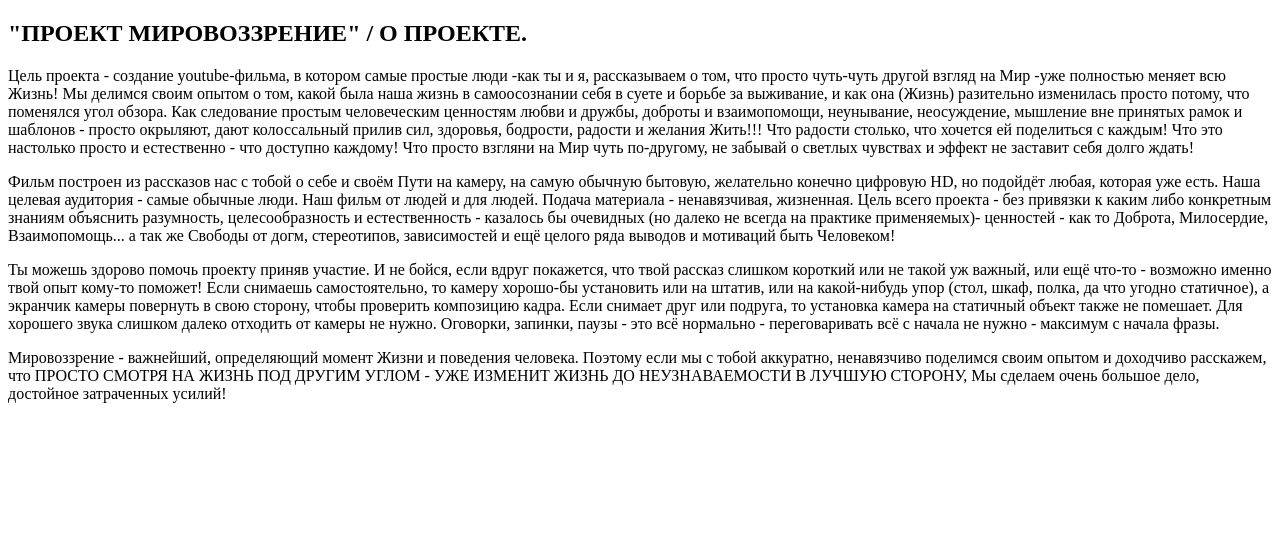
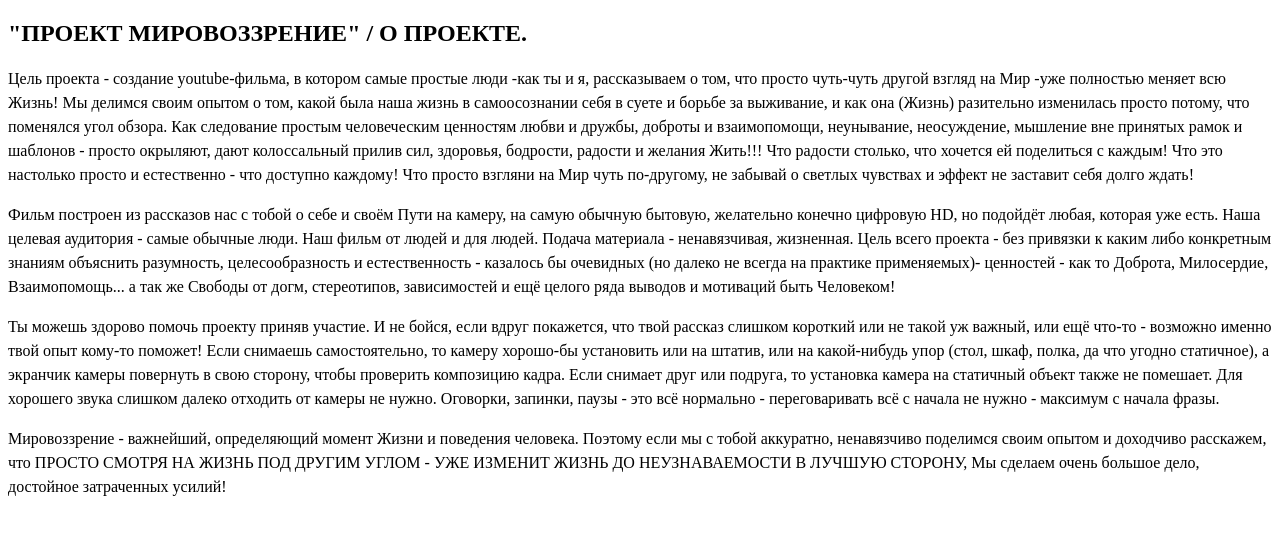
Before and after one commit to work30000/world-view-website, a plain HTML site: page pages/about.html in a window 1280 px wide. Drawn offline with Linux system fonts and the light colour scheme.

Commit message:
Bugfix: rambler centered, about - line space 150%

```diff
--- a/pages/about.html
+++ b/pages/about.html
@@ -5,9 +5,9 @@
 	</head>
 	<body>
 		<h2 class="style11">&quot;ПРОЕКТ МИРОВОЗЗРЕНИЕ&quot; / О ПРОЕКТЕ.</h2>
-		<p class="style11">Цель проекта - создание youtube-фильма, в котором самые простые люди -как ты и я, рассказываем о том, что просто чуть-чуть другой взгляд на Мир -уже полностью меняет всю Жизнь! Мы делимся своим опытом о том, какой была наша жизнь в самоосознании себя в суете и борьбе за выживание, и как она (Жизнь) разительно изменилась просто потому, что поменялся угол обзора. Как следование простым человеческим ценностям любви и дружбы, доброты и взаимопомощи, неунывание, неосуждение, мышление вне принятых рамок и шаблонов - просто окрыляют, дают колоссальный прилив сил, здоровья, бодрости, радости и желания Жить!!! Что радости столько, что хочется ей поделиться с каждым! Что это настолько просто и естественно - что доступно каждому! Что просто взгляни на Мир чуть по-другому, не забывай о светлых чувствах и эффект не заставит себя долго ждать!</p>
-		<p class="style11">Фильм построен из рассказов нас с тобой о себе и своём Пути на камеру, на самую обычную бытовую, желательно конечно цифровую HD, но подойдёт любая, которая уже есть. Наша целевая аудитория - самые обычные люди. Наш фильм от людей и для людей. Подача материала - ненавязчивая, жизненная. Цель всего проекта - без привязки к каким либо конкретным знаниям объяснить разумность, целесообразность и естественность - казалось бы очевидных (но далеко не всегда на практике применяемых)- ценностей - как то Доброта, Милосердие, Взаимопомощь... а так же Свободы от догм, стереотипов, зависимостей и ещё целого ряда выводов и мотиваций быть Человеком!</p>
-		<p class="style11">Ты можешь здорово помочь проекту приняв участие. И не бойся, если вдруг покажется, что твой рассказ слишком короткий или не такой уж важный, или ещё что-то - возможно именно твой опыт кому-то поможет! Если снимаешь самостоятельно, то камеру хорошо-бы установить или на штатив, или на какой-нибудь упор (стол, шкаф, полка, да что угодно статичное), а экранчик камеры повернуть в свою сторону, чтобы проверить композицию кадра. Если снимает друг или подруга, то установка камера на статичный объект также не помешает. Для хорошего звука слишком далеко отходить от камеры не нужно. Оговорки, запинки, паузы - это всё нормально - переговаривать всё с начала не нужно - максимум с начала фразы.</p>
-		<p class="style11">Мировоззрение - важнейший, определяющий момент Жизни и поведения человека. Поэтому если мы с тобой аккуратно, ненавязчиво поделимся своим опытом и доходчиво расскажем, что ПРОСТО СМОТРЯ НА ЖИЗНЬ ПОД ДРУГИМ УГЛОМ - УЖЕ ИЗМЕНИТ ЖИЗНЬ ДО НЕУЗНАВАЕМОСТИ В ЛУЧШУЮ СТОРОНУ, Мы сделаем очень большое дело, <span class="style13">достойное затраченных усилий!</p>
+		<p class="style11" style="line-height: 150%;">Цель проекта - создание youtube-фильма, в котором самые простые люди -как ты и я, рассказываем о том, что просто чуть-чуть другой взгляд на Мир -уже полностью меняет всю Жизнь! Мы делимся своим опытом о том, какой была наша жизнь в самоосознании себя в суете и борьбе за выживание, и как она (Жизнь) разительно изменилась просто потому, что поменялся угол обзора. Как следование простым человеческим ценностям любви и дружбы, доброты и взаимопомощи, неунывание, неосуждение, мышление вне принятых рамок и шаблонов - просто окрыляют, дают колоссальный прилив сил, здоровья, бодрости, радости и желания Жить!!! Что радости столько, что хочется ей поделиться с каждым! Что это настолько просто и естественно - что доступно каждому! Что просто взгляни на Мир чуть по-другому, не забывай о светлых чувствах и эффект не заставит себя долго ждать!</p>
+		<p class="style11" style="line-height: 150%;">Фильм построен из рассказов нас с тобой о себе и своём Пути на камеру, на самую обычную бытовую, желательно конечно цифровую HD, но подойдёт любая, которая уже есть. Наша целевая аудитория - самые обычные люди. Наш фильм от людей и для людей. Подача материала - ненавязчивая, жизненная. Цель всего проекта - без привязки к каким либо конкретным знаниям объяснить разумность, целесообразность и естественность - казалось бы очевидных (но далеко не всегда на практике применяемых)- ценностей - как то Доброта, Милосердие, Взаимопомощь... а так же Свободы от догм, стереотипов, зависимостей и ещё целого ряда выводов и мотиваций быть Человеком!</p>
+		<p class="style11" style="line-height: 150%;">Ты можешь здорово помочь проекту приняв участие. И не бойся, если вдруг покажется, что твой рассказ слишком короткий или не такой уж важный, или ещё что-то - возможно именно твой опыт кому-то поможет! Если снимаешь самостоятельно, то камеру хорошо-бы установить или на штатив, или на какой-нибудь упор (стол, шкаф, полка, да что угодно статичное), а экранчик камеры повернуть в свою сторону, чтобы проверить композицию кадра. Если снимает друг или подруга, то установка камера на статичный объект также не помешает. Для хорошего звука слишком далеко отходить от камеры не нужно. Оговорки, запинки, паузы - это всё нормально - переговаривать всё с начала не нужно - максимум с начала фразы.</p>
+		<p class="style11" style="line-height: 150%;">Мировоззрение - важнейший, определяющий момент Жизни и поведения человека. Поэтому если мы с тобой аккуратно, ненавязчиво поделимся своим опытом и доходчиво расскажем, что ПРОСТО СМОТРЯ НА ЖИЗНЬ ПОД ДРУГИМ УГЛОМ - УЖЕ ИЗМЕНИТ ЖИЗНЬ ДО НЕУЗНАВАЕМОСТИ В ЛУЧШУЮ СТОРОНУ, Мы сделаем очень большое дело, <span class="style13">достойное затраченных усилий!</p>
 	</body>
 </html>
```
Also changed, not shown: index.html (+3 -1 lines), pages/contacts.html (+1 -1 lines), pages/video.html (+4 -8 lines).
